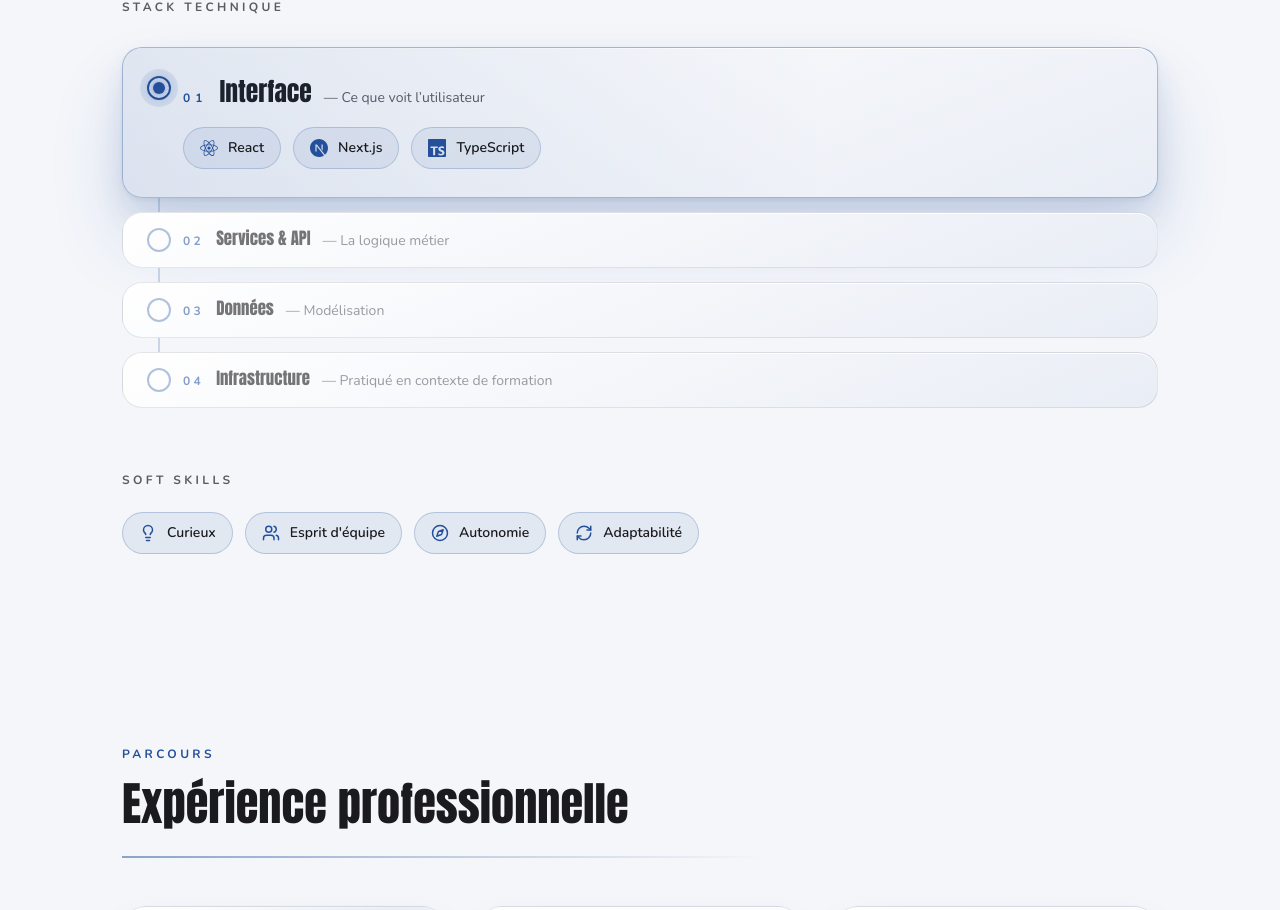
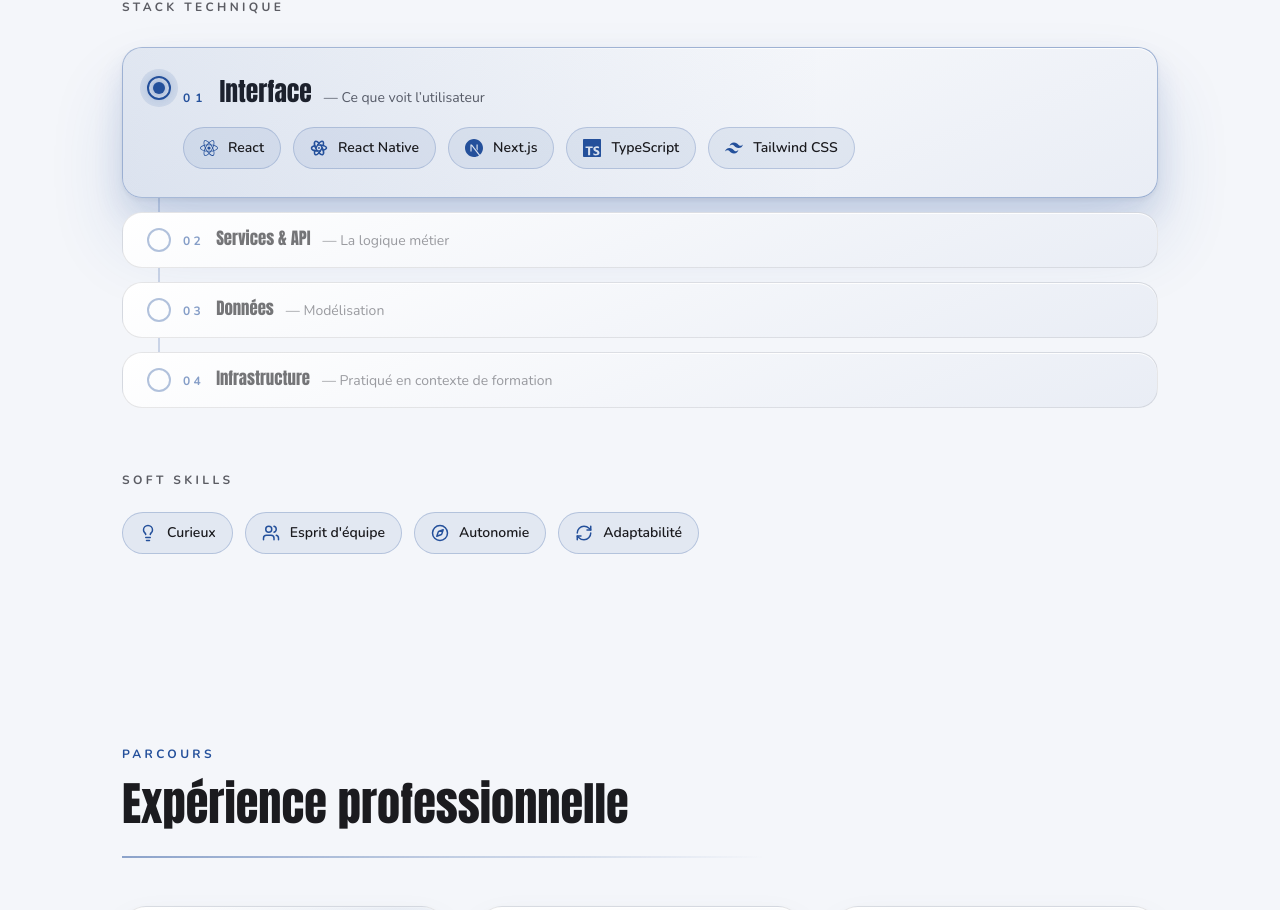
Before and after one commit to Dapharrrr/portfolio, a React (Vite) app: page / in a window 1280 px wide. Shown: the part 1153-2063 px from the top of the page. Built offline with nearby package versions, Linux system fonts and the light colour scheme; a web font is replaced by a local one.

Commit message:
feat(skills): add React Native and Tailwind CSS

```diff
--- a/src/components/Competences.jsx
+++ b/src/components/Competences.jsx
@@ -10,6 +10,7 @@ import {
   FaReact,
   FaNodeJs
 } from 'react-icons/fa';
+import { TbBrandReactNative } from 'react-icons/tb';
 import {
   SiNextdotjs,
   SiTypescript,
@@ -18,7 +19,8 @@ import {
   SiGraphql,
   SiNestjs,
   SiDocker,
-  SiGithubactions
+  SiGithubactions,
+  SiTailwindcss
 } from 'react-icons/si';
 import SectionHeading from './SectionHeading';
 
@@ -31,8 +33,10 @@ const LAYERS = [
     caption: 'Ce que voit l’utilisateur',
     skills: [
       { name: 'React', icon: <FaReact size={18} /> },
+      { name: 'React Native', icon: <TbBrandReactNative size={18} /> },
       { name: 'Next.js', icon: <SiNextdotjs size={18} /> },
       { name: 'TypeScript', icon: <SiTypescript size={18} /> },
+      { name: 'Tailwind CSS', icon: <SiTailwindcss size={18} /> },
     ],
   },
   {
```
